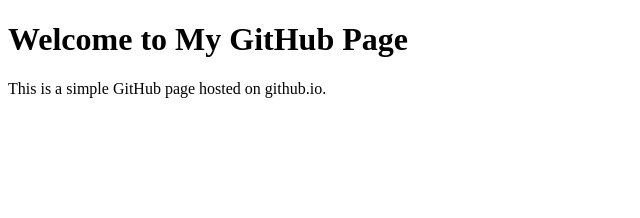
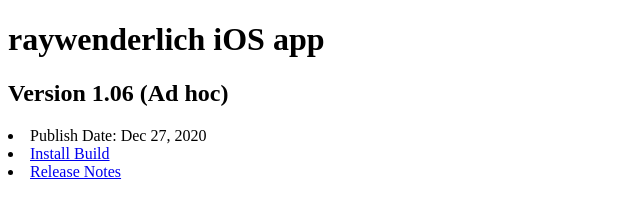
Before and after one commit to modelist61/modelist61.github.io, a plain HTML site: page SmartRegion/index.html in a window 1280 px wide. Shown: the whole page, without its empty margins (0-640 px from the left). Drawn offline with Linux system fonts and the light colour scheme.

Commit message:
add ipa and manifest

```diff
--- a/SmartRegion/index.html
+++ b/SmartRegion/index.html
@@ -1,10 +1,20 @@
-<!DOCTYPE html>
-<html>
-  <head>
-    <title>My Simple Webpage</title>
-  </head>
-  <body>
-    <h1>Welcome to My GitHub Page</h1>
-    <p>This is a simple GitHub page hosted on github.io.</p>
-  </body>
+<!DOCTYPE HTML>
+<html lang="en-US">
+    <head>
+      <meta charset="UTF-8">
+      <title>Internal Ad hoc Builds</title>
+    </head>
+    <body>
+      <h1>raywenderlich iOS app</h1>
+      <h2>Version 1.06 (Ad hoc)</h2>
+        <li>
+          Publish Date: Dec 27, 2020
+        </li>
+        <li>
+          <a href="itms-services://?action=download-manifest&url=https://modelist61.github.io/SmartRegion/manifest.plist">Install Build</a>
+        </li>
+        <li>
+          <a href="https://github.com/razeware/emitron-iOS/releases/tag/v1.0.6">Release Notes</a>
+        </li>
+    </body>
 </html>
```
Also changed, not shown: 2 other files.
